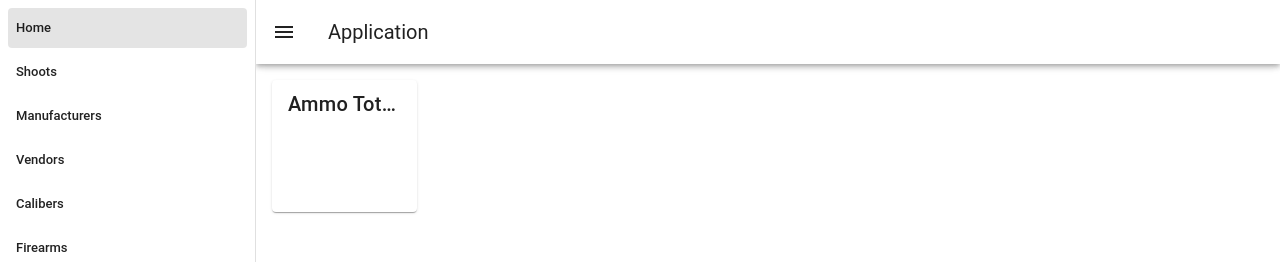
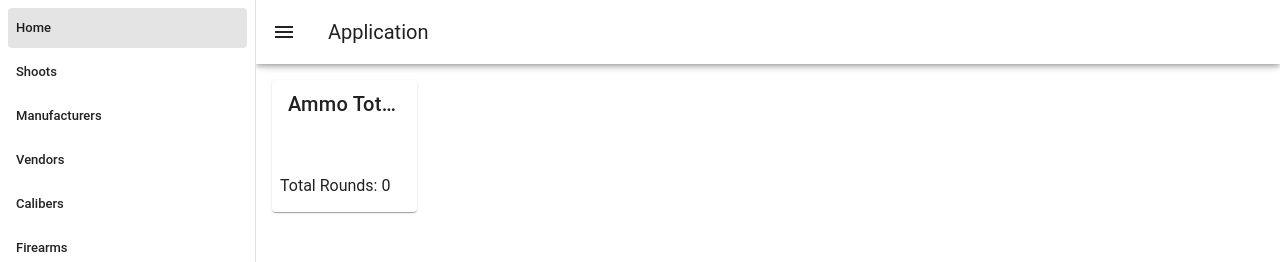
Before and after one commit to outlawdesigns-io/ArmoryVue, a Vue app: page /home in a window 1280 px wide. Shown: the top 262 px of the page. Built offline with nearby package versions, Linux system fonts and the light colour scheme.

Commit message:
new field

```diff
--- a/src/api/ShootRepository.js
+++ b/src/api/ShootRepository.js
@@ -29,6 +29,7 @@ export default{
     formData.append('FireArm',payload.FireArm);
     formData.append('Ammo',payload.Ammo);
     formData.append('Rounds',payload.Rounds);
+    formData.append('Distance_Ft',payload.Distance_Ft);
     return Repository.post(`${resource}`,formData,{headers:{'Content-Type':'multipart/form-data'}});
   },
   addTargetImage(payload){
--- a/src/components/ShootForm.vue
+++ b/src/components/ShootForm.vue
@@ -33,10 +33,11 @@ export default{
       const valid = await this.$refs.form.validate();
       if(!valid.valid) return;
       let promise;
+      let distanceFt = this.selectedDistance == 'Yards' ? (this.distance * 3):this.distance;
       if(!this.captureImages){
-        promise = this.$store.dispatch('addShoot',{FireArm:this.selectedFirearm.Id,Ammo:this.selectedAmmo.Id,Rounds:this.rounds});
+        promise = this.$store.dispatch('addShoot',{FireArm:this.selectedFirearm.Id,Ammo:this.selectedAmmo.Id,Rounds:this.rounds,Distance_Ft:distanceFt});
       }else{
-        promise = this.$store.dispatch('addShootWithImages',{FireArm:this.selectedFirearm.Id,Ammo:this.selectedAmmo.Id,Rounds:this.rounds});
+        promise = this.$store.dispatch('addShootWithImages',{FireArm:this.selectedFirearm.Id,Ammo:this.selectedAmmo.Id,Rounds:this.rounds,Distance_Ft:distanceFt});
       }
       try{
         await promise;
@@ -55,6 +56,7 @@ export default{
       }
       this.selectedFirearm = {Id:null,Display:''};
       this.rounds = null;
+      this.distance = null;
       this.selectedAmmo = {Id:null,Display:''};
       this.captureImages = null;
       this.targetImages = null;
@@ -67,6 +69,8 @@ export default{
       selectedFirearm:{Id:null,Display:''},
       selectedAmmo:{Id:null,Display:''},
       rounds:null,
+      distance:null,
+      selectedDistance:'Yards',
       captureImages:null,
       targetImages:[],
       roundRules:[
@@ -86,6 +90,12 @@ export default{
           if (value.Id !== null) return true;
           return 'Must select ammunition.'
         }
+      ],
+      distanceRules:[
+        value => {
+          if (value > 0) return true;
+          return 'Must provide a positive distance.'
+        }
       ]
     }
   }
@@ -101,6 +111,8 @@ export default{
           <v-select v-model="selectedFirearm" :rules="firearmRules" label="Firearm" :items="firearms" item-title="Display" item-value="Id" return-object></v-select>
           <v-select v-model="selectedAmmo" :rules="ammoRules" label="Ammo" :items="ammo" item-title="Display" item-value="Id" return-object></v-select>
           <v-text-field v-model="rounds" :rules="roundRules" label="Rounds" type="number"></v-text-field>
+          <v-text-field v-model="distance" :rules="distanceRules" label="Distance" type="number"></v-text-field>
+          <v-select v-model="selectedDistance" label="" :items="['Yards','Feet']"></v-select>
           <v-checkbox v-model="captureImages" label="Capture target image(s)"></v-checkbox>
           <div v-if="captureImages">
             <v-file-input v-model="targetImages" show-size counter multiple label="Select Image(s)"></v-file-input>
--- a/src/components/TotalAmmoList.vue
+++ b/src/components/TotalAmmoList.vue
@@ -28,6 +28,12 @@ let ammo = computed(()=>{
   });
 });
 
+let totalAmmo = computed(()=>{
+  return store.state.ammo.reduce((acc,e)=>{
+    return acc += parseInt(e.Rounds);
+  },0);
+});
+
 function _groupBy(objectArray,targetProperty){
   return objectArray.reduce((acc,obj)=>{
     const key = obj[targetProperty];
@@ -51,6 +57,6 @@ function _groupBy(objectArray,targetProperty){
         <v-list-item v-for="a in ammo" :key="a.Id" :title="a.Caliber" :subtitle="a.Rounds"></v-list-item>
       </v-list>
     </v-card-text>
-    <v-card-actions></v-card-actions>
+    <v-card-actions>Total Rounds: {{totalAmmo}}</v-card-actions>
   </v-card>
 </template>
```
